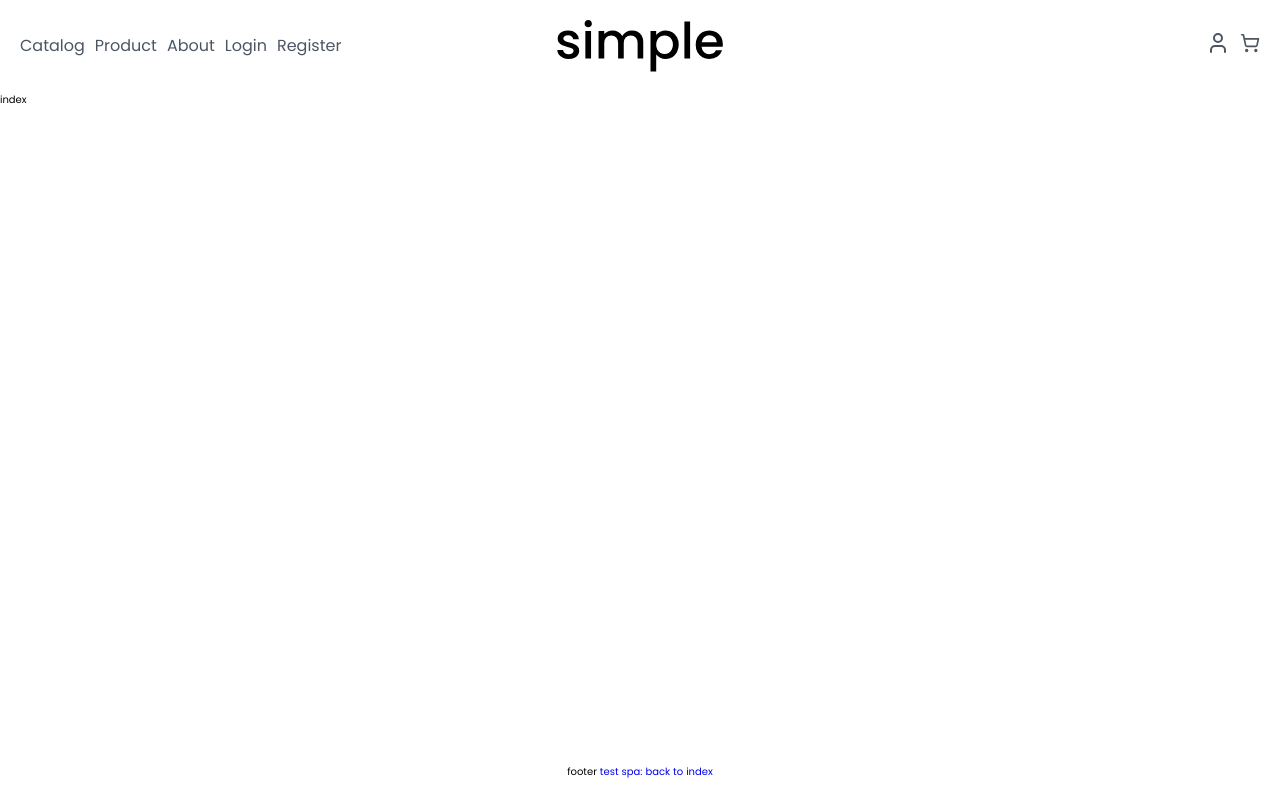
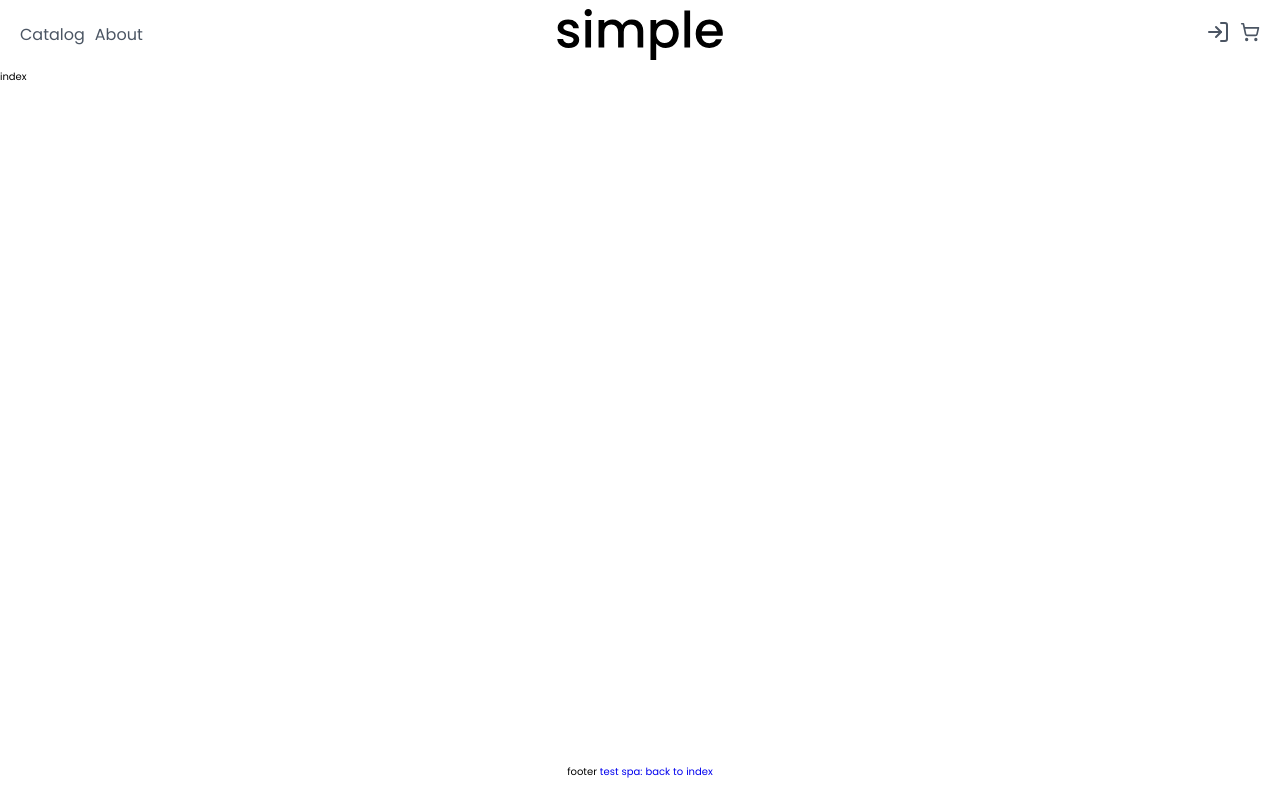
Before and after one commit to YuliAdam/simple-eCommerce-Application, a React (Vite) app: page / in a window 1280 px wide. Built offline with nearby package versions, Linux system fonts and the light colour scheme.

Commit message:
fix: change align burger menu, add login icon, delete some links

```diff
--- /dev/null
+++ b/src/assets/img/login.tsx
@@ -0,0 +1,19 @@
+export function Login() {
+  return (
+    <svg
+      xmlns="http://www.w3.org/2000/svg"
+      width="24"
+      height="24"
+      viewBox="0 0 24 24"
+      fill="none"
+      stroke="currentColor"
+      strokeWidth="2"
+      strokeLinecap="round"
+      strokeLinejoin="round"
+    >
+      <path d="m10 17 5-5-5-5" />
+      <path d="M15 12H3" />
+      <path d="M15 3h4a2 2 0 0 1 2 2v14a2 2 0 0 1-2 2h-4" />
+    </svg>
+  );
+}
--- a/src/components/header/header.module.scss
+++ b/src/components/header/header.module.scss
@@ -17,11 +17,10 @@ $text-2xl: 1.6rem;
   top: 0;
   z-index: 100;
   padding: 2rem;
-  height: 91.6px;
   display: flex;
   align-items: center;
   justify-content: space-between;
-  background-color: rgba(255, 255, 255, 0.6);
+  background-color: $background-color;
 
   .logo {
     position: absolute;
@@ -61,12 +60,6 @@ $text-2xl: 1.6rem;
           &:hover {
             color: $hover-color;
           }
-        }
-      }
-      @media screen and (max-width: 1000px) and (min-width: $breakpoint-mobile) {
-        & {
-          width: 220px;
-          flex-wrap: wrap;
         }
       }
     }
@@ -132,7 +125,7 @@ $text-2xl: 1.6rem;
     height: 0;
     background-color: $background-color;
     overflow: hidden;
-    transition: all $transition-speed ease;
+    transition: height $transition-speed ease;
     box-shadow: 0 5px 10px rgba(0, 0, 0, 0.1);
 
     &.active {
@@ -140,17 +133,17 @@ $text-2xl: 1.6rem;
       width: 100vw;
       display: flex;
       justify-content: center;
-      align-items: center;
-      padding-bottom: 91.6px;
-      transition: all $transition-speed ease;
+      align-items: flex-start;
     }
 
     nav ul {
       flex-direction: column;
       align-items: center;
-
       li {
         margin: 0.8rem 0;
+      }
+      &:first-child{
+        margin-top: 5rem;
       }
     }
   }
--- a/src/components/header/header.tsx
+++ b/src/components/header/header.tsx
@@ -10,6 +10,7 @@ import { useEffect, useRef, useState } from 'react';
 import { useDispatch, useSelector } from 'react-redux';
 import { Link, useNavigate } from 'react-router-dom';
 import styles from './header.module.scss';
+import { Login } from '@/assets/img/login';
 
 export function Header() {
   const dispatch = useDispatch();
@@ -56,22 +57,9 @@ export function Header() {
             <li className={styles.linkCatalog}>
               <Link to={Path.allProducts}>Catalog</Link>
             </li>
-            <li className={styles.linkProduct}>
-              <Link to={`${Path.product}`}>Product</Link>
-            </li>
             <li className={styles.linkAbout}>
               <Link to={Path.about}>About</Link>
             </li>
-            {!isAuthorized && (
-              <>
-                <li className={styles.linkLogin}>
-                  <Link to={Path.login}>Login</Link>
-                </li>
-                <li className={styles.linkRegister}>
-                  <Link to={Path.registration}>Register</Link>
-                </li>
-              </>
-            )}
             {isAuthorized && (
               <li className={styles.linkLogout}>
                 <button className={styles.buttonLogout} onClick={handleLogout}>
@@ -88,9 +76,15 @@ export function Header() {
       </Link>
 
       <div className={styles['header-actions']}>
-        <Link to={Path.user} className={styles['icon-button']}>
-          <User />
-        </Link>
+        {!isAuthorized ? (
+          <Link to={Path.login} className={styles['icon-button']}>
+            <Login />
+          </Link>
+        ) : (
+          <Link to={Path.user} className={styles['icon-button']}>
+            <User />
+          </Link>
+        )}
         <Link to={Path.basket} className={styles['icon-button']}>
           <ShoppingCart />
         </Link>
```
